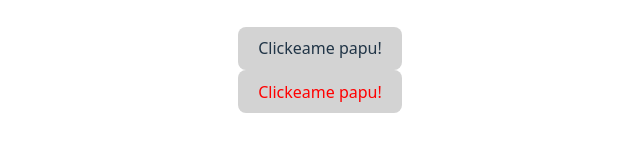
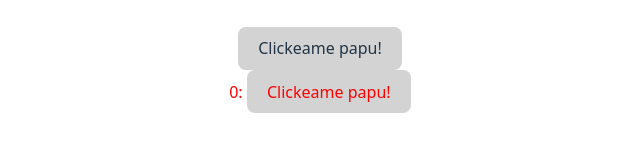
Before and after one commit to dovinhoyos/React-Desde-0-Avanzado, a React (Vite) app: page / in a window 1280 px wide. Shown: the part 330-482 px from the top of the page, without its empty margins (320-960 px from the left). Built offline with nearby package versions, Linux system fonts and the light colour scheme.

Commit message:
feat: manage of context with useContext react hook

```diff
--- a/src/App.tsx
+++ b/src/App.tsx
@@ -1,17 +1,18 @@
 import "./App.css";
 import { Button, ColorRed } from "./components";
+import { GlobalProvider } from "./context/global.context";
 
 function App() {
   const handleClick = () => {
     alert("Hola!");
   };
   return (
-    <>
+    <GlobalProvider>
       <Button parentMethod={handleClick}>Clickeame papu!</Button>
       <ColorRed>
         <Button parentMethod={handleClick}>Clickeame papu!</Button>
       </ColorRed>
-    </>
+    </GlobalProvider>
   );
 }
 
--- a/src/components/Button/Button.tsx
+++ b/src/components/Button/Button.tsx
@@ -1,5 +1,6 @@
 import { ReactNode } from "react";
 import "./Button.css";
+import { useGlobalContext } from "../../context/global.context";
 
 interface Props {
   children: ReactNode;
@@ -11,12 +12,23 @@
 }
 
 export const ColorRed = ({ children }: ChildrenProps) => {
-  return <div className="color-red">{children}</div>;
+  const { value } = useGlobalContext();
+  return (
+    <div className="color-red">
+      {value}: {children}
+    </div>
+  );
 };
 
 export const Button = ({ children, parentMethod }: Props) => {
+  const { setValue } = useGlobalContext();
+
+  const handleClick = () => {
+    setValue((prev) => prev + 1);
+    parentMethod();
+  };
   return (
-    <button className="custom-button" onClick={parentMethod}>
+    <button className="custom-button" onClick={handleClick}>
       {children}
     </button>
   );
--- /dev/null
+++ b/src/context/global.context.tsx
@@ -0,0 +1,37 @@
+import { createContext, ReactNode, useContext, useState } from "react";
+
+interface GlobalContextType {
+  value: number | null;
+  setValue: React.Dispatch<React.SetStateAction<number>>;
+}
+
+const EmptyGlobalState: number = 0;
+
+const GlobalContext = createContext<GlobalContextType>({
+  value: null,
+  setValue: () => {},
+});
+
+interface Props {
+  children: ReactNode;
+}
+
+export const GlobalProvider = ({ children }: Props) => {
+  const [value, setValue] = useState<number>(EmptyGlobalState);
+
+  return (
+    <GlobalContext.Provider value={{ value, setValue }}>
+      {children}
+    </GlobalContext.Provider>
+  );
+};
+
+export const useGlobalContext = () => {
+  const context = useContext(GlobalContext);
+
+  if (!context.value && context.value !== 0) {
+    throw new Error("useGlobalContext must be used within a GlobalProvider");
+  }
+
+  return context;
+};
```
